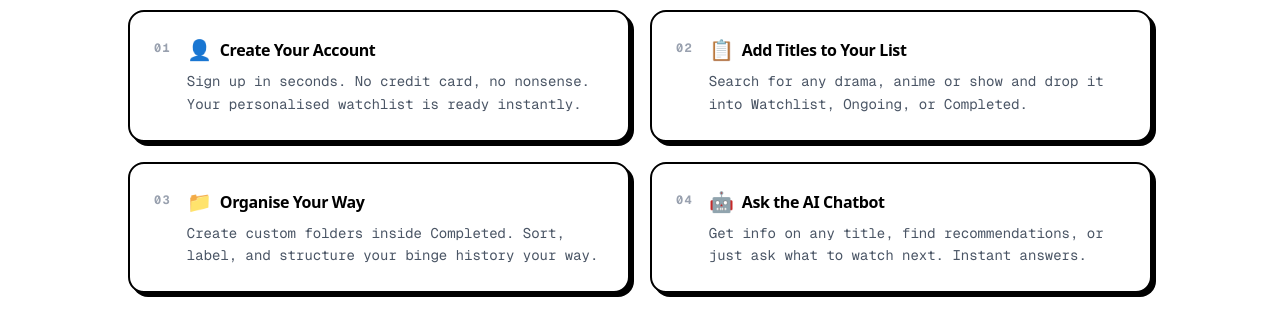
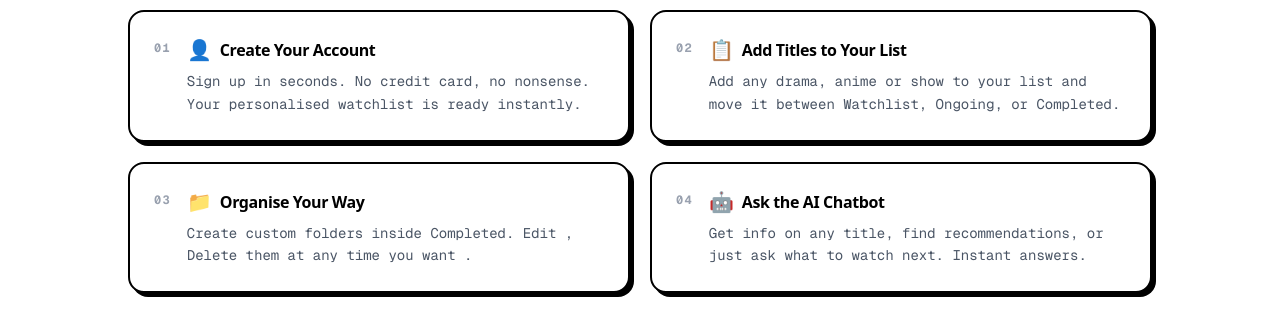
Before and after one commit to SnigdhaDatta/Kineq, a Next.js app in the folder client/: page /howitworks in a window 1280 px wide. Shown: the part 940-1257 px from the top of the page. Built offline with nearby package versions, Linux system fonts and the light colour scheme.

Commit message:
refactor: update descriptions for steps in How It Works section

```diff
--- a/client/app/howitworks/page.tsx
+++ b/client/app/howitworks/page.tsx
@@ -12,14 +12,14 @@ const steps = [
     number: "02",
     title: "Add Titles to Your List",
     description:
-      "Search for any drama, anime or show and drop it into Watchlist, Ongoing, or Completed.",
+      "Add any drama, anime or show to your list and move it between Watchlist, Ongoing, or Completed.",
     icon: "📋",
   },
   {
     number: "03",
     title: "Organise Your Way",
     description:
-      "Create custom folders inside Completed. Sort, label, and structure your binge history your way.",
+      "Create custom folders inside Completed. Edit , Delete them at any time you want .",
     icon: "📁",
   },
   {
```
